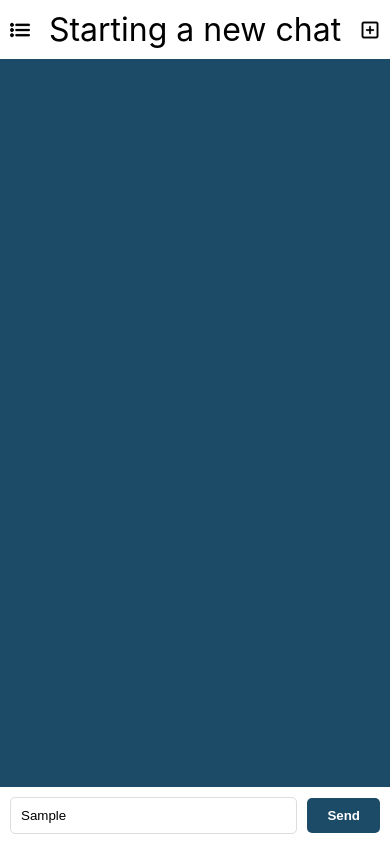
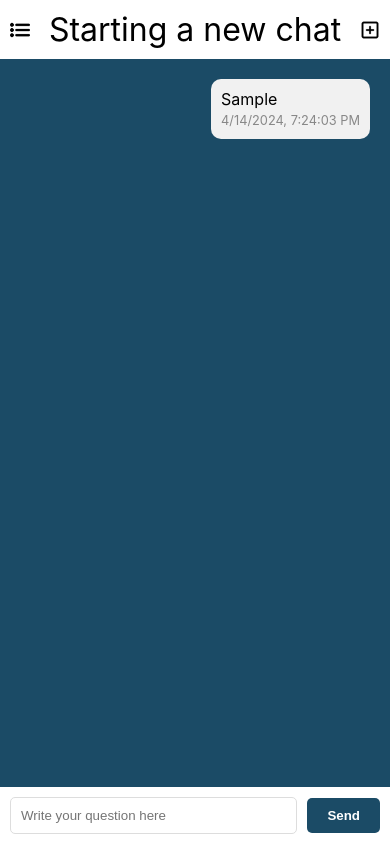
Before and after one commit to alinepmarcondes/ChatBot-IWS, a React (Create React App) app: page /chat in a window 390 px wide. Both pictures are taken after typing "Sample" into the empty fields and a click on the button "Send". Built offline with nearby package versions, Linux system fonts and the light colour scheme.

Commit message:
feat: Adicionando o envio de mensagens no chat, com timestamp

```diff
--- a/src/components/Chat/Chat.css
+++ b/src/components/Chat/Chat.css
@@ -48,6 +48,32 @@
   padding: 20px;
   overflow-y: auto;
   background-color: #1B4B66;
+  display: flex;
+  flex-direction: column;
+}
+
+.chat-messages .message-box {
+  border-radius: 10px;
+  padding: 10px;
+  margin-bottom: 10px;
+  max-width: 70%;
+  word-wrap: break-word;
+}
+
+.chat-messages .message-box.sent {
+  align-self: flex-end;
+  background-color: #F1F1F1;
+}
+
+.chat-messages .message-box.received {
+  align-self: flex-start;
+  background-color: #F1F1F1;
+}
+
+.timestamp {
+  color: #888;
+  font-size: 0.8em;
+  margin-top: 5px;
 }
 
 .chat-input {
@@ -130,6 +156,32 @@ h1 {
     padding: 20px;
     overflow-y: auto;
     background-color: #1B4B66;
+    display: flex;
+    flex-direction: column;
+  }
+
+  .chat-messages .message-box {
+    border-radius: 10px;
+    padding: 10px;
+    margin-bottom: 10px;
+    max-width: 90%;
+    word-wrap: break-word;
+  }
+
+  .chat-messages .message-box.sent {
+    align-self: flex-end;
+    background-color: #F1F1F1;
+  }
+
+  .chat-messages .message-box.received {
+    align-self: flex-start;
+    background-color: #F1F1F1;
+  }
+
+  .timestamp {
+    color: #888;
+    font-size: 0.8em;
+    margin-top: 5px;
   }
 
   .chat-input {
--- a/src/components/Chat/Chat.js
+++ b/src/components/Chat/Chat.js
@@ -1,13 +1,24 @@
-import React from "react";
+import React, { useState, useRef, useEffect } from "react";
 import "./Chat.css";
-import Manual from "../Manual/Manual"
+import Manual from "../Manual/Manual";
 import manualButtonIcon from "../../images/manual-button-icon.png";
 import newChatButtonIcon from "../../images/new-chat-button-icon.png";
-import { useState } from "react";
 
 function Chat() {
+  const [showManual, setShowManual] = useState(false);
+  const [messages, setMessages] = useState([]);
+  const [inputValue, setInputValue] = useState("");
+  const messagesEndRef = useRef(null);
 
-  const [showManual, setShowManual] = useState(false);
+  useEffect(() => {
+    scrollToBottom();
+  }, [messages]);
+
+  const scrollToBottom = () => {
+    if (messagesEndRef.current) {
+      messagesEndRef.current.scrollIntoView({ behavior: "smooth" });
+    }
+  };
 
   const openManual = () => {
     setShowManual(true);
@@ -15,6 +26,21 @@ function Chat() {
 
   const closeManual = () => {
     setShowManual(false);
+  };
+
+  const sendMessage = () => {
+    if (inputValue.trim() !== "") {
+      const newMessage = {
+        id: messages.length + 1,
+        text: inputValue,
+        sentByUser: true, // Flag to identify sent messages
+        timestamp: new Date().toISOString() // Adding timestamp
+        // You can add more properties like sender, etc. if needed
+      };
+
+      setMessages([...messages, newMessage]);
+      setInputValue("");
+    }
   };
 
   return (
@@ -27,13 +53,34 @@ function Chat() {
         <h1 className="chat-title">Starting a new chat</h1>
         <button className="chat-add-button">
           <img src={newChatButtonIcon} alt="Add" />
-          </button>
+        </button>
       </div>
       <div className="chat-body">
-        <div className="chat-messages"></div>
+        <div className="chat-messages">
+          {messages.map((message) => (
+            <div
+              key={message.id}
+              className={`message-box ${message.sentByUser ? "sent" : "received"}`}
+            >
+              <div className="message-text">{message.text}</div>
+              <div className="message-info">
+                <span className="timestamp">{new Date(message.timestamp).toLocaleString()}</span>
+                {/* Add sender information or any other additional info here */}
+              </div>
+            </div>
+          ))}
+          <div ref={messagesEndRef} />
+        </div>
         <div className="chat-input">
-          <input type="text" placeholder="Write your question here" />
-          <button className="send-button">Send</button>
+          <input
+            type="text"
+            placeholder="Write your question here"
+            value={inputValue}
+            onChange={(e) => setInputValue(e.target.value)}
+          />
+          <button className="send-button" onClick={sendMessage}>
+            Send
+          </button>
         </div>
       </div>
     </div>
```
